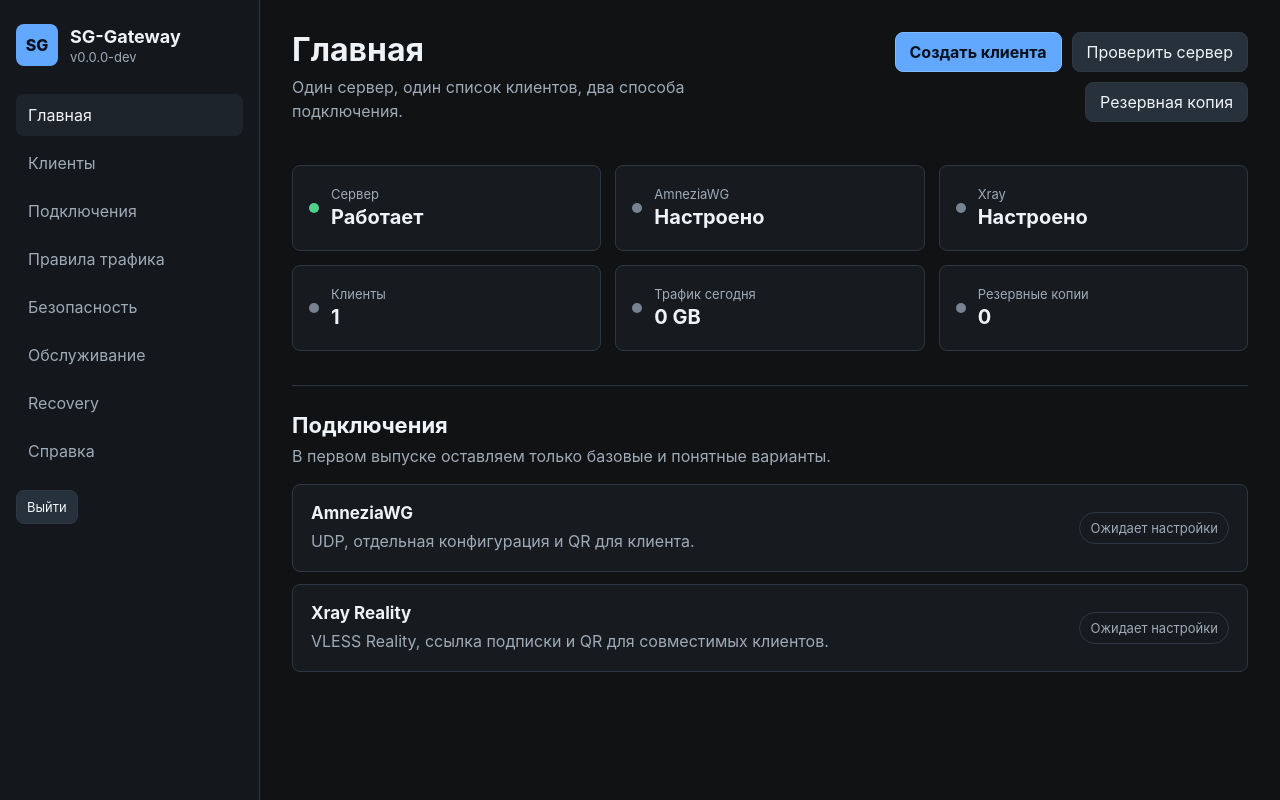
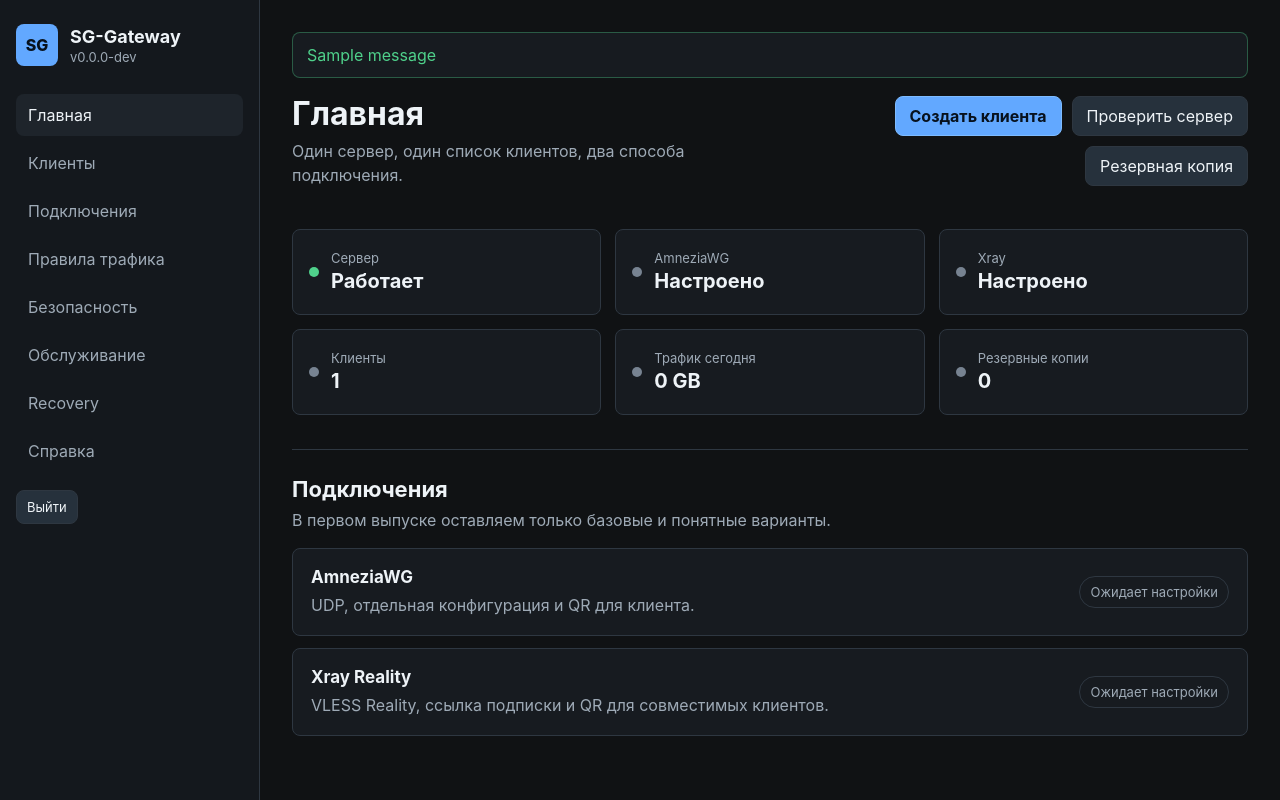
Before and after one commit to s-gor/sg-gateway, a Flask app: page / in a window 1280 px wide. Run offline with Flask 3, Linux system fonts and the light colour scheme; the visitor is signed in with stand-in values (Sample User, id 1); data comes from the database, SQL or seed files in the repository; tables that the repository leaves empty hold one stand-in row (values such as "Sample post"); one stand-in notice (Sample message) is shown.

Commit message:
SG-Gateway MVP-26 show panel feedback

```diff
--- a/app/main.py
+++ b/app/main.py
@@ -1,4 +1,4 @@
-from flask import Flask, Response, abort, jsonify, redirect, render_template, request, send_file, url_for
+from flask import Flask, Response, abort, flash, jsonify, redirect, render_template, request, send_file, url_for
 
 from app.clients.access import build_access_cards
 from app.clients.exports import build_awg_config, build_subscription, build_xray_link
@@ -111,7 +111,9 @@ def create_app() -> Flask:
             access=request.form.get("access", "recommended"),
         )
         if client_id:
+            flash("Клиент создан.", "success")
             return redirect(url_for("client_detail", client_id=client_id))
+        flash("Клиент не создан. Проверьте имя: оно должно быть уникальным и не длиннее 80 символов.", "error")
         return redirect(url_for("clients"))
 
     @app.get("/clients/<int:client_id>")
@@ -190,12 +192,13 @@ def create_app() -> Flask:
             "server_public_key",
             config.get("server_public_key", "PLACEHOLDER_SERVER_PUBLIC_KEY"),
         )
-        update_connection_settings(
+        updated = update_connection_settings(
             "amneziawg",
             request.form.get("host", current.host),
             request.form.get("port", str(current.port)),
             config,
         )
+        flash("Настройки AmneziaWG сохранены." if updated else "Настройки AmneziaWG не применены. Проверьте хост и порт.", "success" if updated else "error")
         return redirect(url_for("connections"))
 
     @app.post("/connections/xray")
@@ -214,12 +217,13 @@ def create_app() -> Flask:
             "short_id",
             config.get("short_id", "PLACEHOLDER_SHORT_ID"),
         )
-        update_connection_settings(
+        updated = update_connection_settings(
             "xray",
             request.form.get("host", current.host),
             request.form.get("port", str(current.port)),
             config,
         )
+        flash("Настройки Xray сохранены." if updated else "Настройки Xray не применены. Проверьте хост и порт.", "success" if updated else "error")
         return redirect(url_for("connections"))
 
     @app.get("/maintenance")
--- a/app/web/static/app.css
+++ b/app/web/static/app.css
@@ -154,6 +154,30 @@ button:disabled {
 
 .content {
   padding: 32px;
+}
+
+.flash-stack {
+  display: grid;
+  gap: 10px;
+  margin-bottom: 18px;
+}
+
+.flash-message {
+  border: 1px solid var(--line);
+  border-radius: 8px;
+  background: var(--panel);
+  color: var(--text);
+  padding: 12px 14px;
+}
+
+.flash-message.success {
+  border-color: rgba(79, 209, 139, 0.35);
+  color: var(--green);
+}
+
+.flash-message.error {
+  border-color: rgba(231, 104, 104, 0.45);
+  color: #ffd7d7;
 }
 
 .topbar {
--- a/app/web/templates/base.html
+++ b/app/web/templates/base.html
@@ -36,6 +36,15 @@
       </aside>
 
       <main class="content">
+        {% with messages = get_flashed_messages(with_categories=true) %}
+          {% if messages %}
+            <section class="flash-stack" aria-live="polite">
+              {% for category, message in messages %}
+                <div class="flash-message {{ category }}">{{ message }}</div>
+              {% endfor %}
+            </section>
+          {% endif %}
+        {% endwith %}
         {% block content %}{% endblock %}
       </main>
     </div>
```
Also changed, not shown: tests/test_auth.py (+16 -0 lines), tests/test_connection_settings.py (+26 -0 lines).
